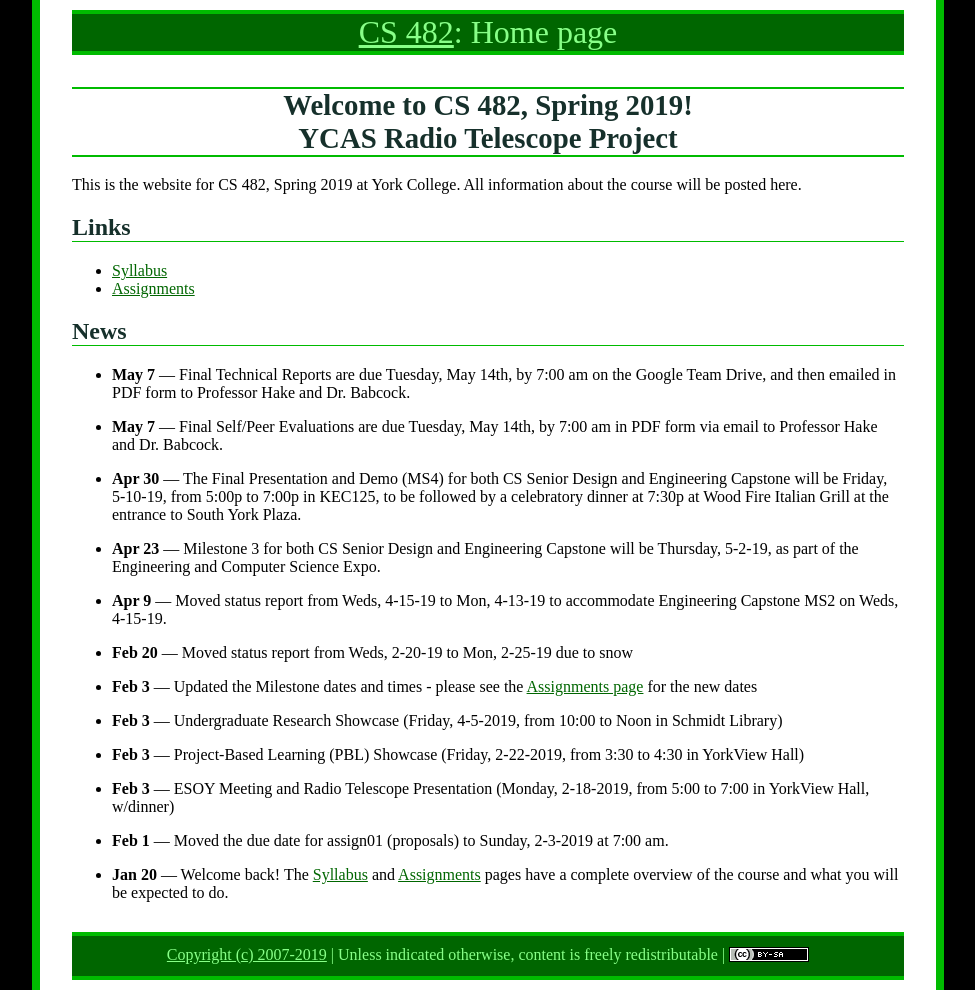
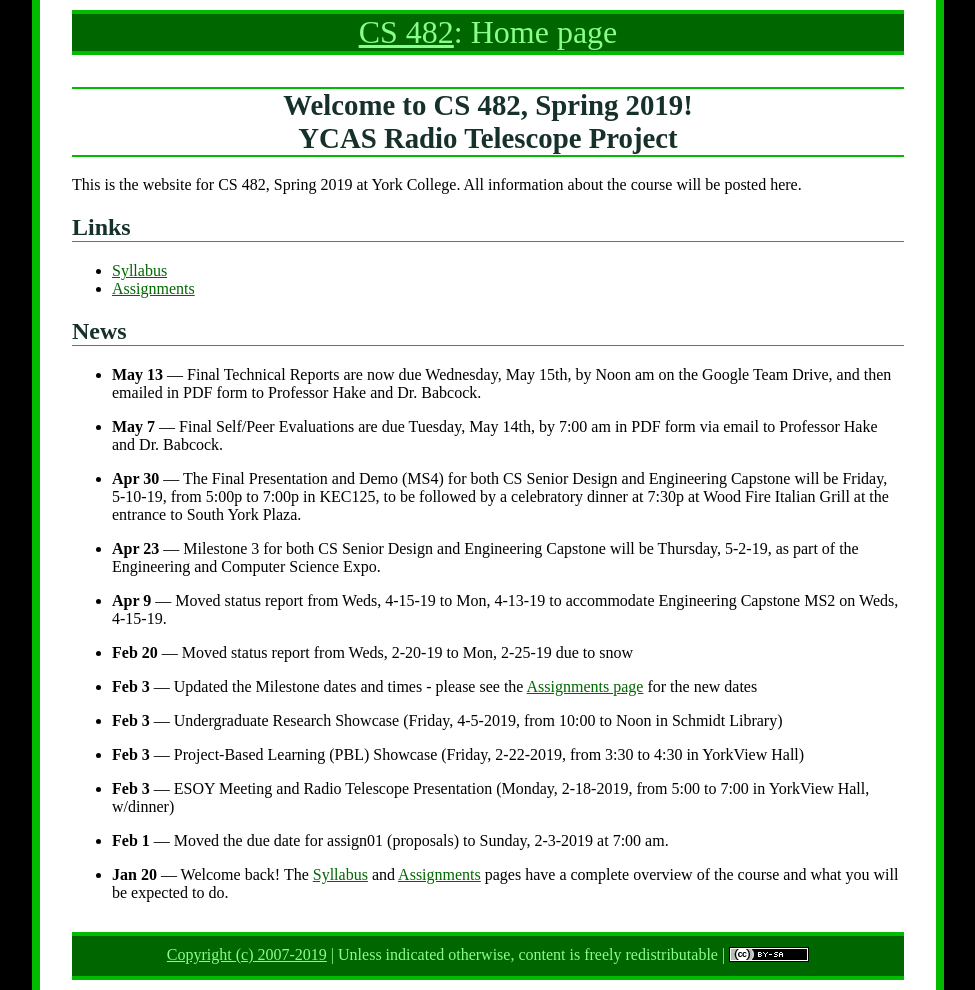
Before and after one commit to ycpcs/cs482-spring2019, a Jekyll site: the page built from index.md, in a window 1280 px wide. Shown: the whole page, without its empty margins (152-1127 px from the left). Built offline with Jekyll 4.4.1, drawn with Linux system fonts in a browser that asks for light colours.

Commit message:
updated tech report due date

```diff
--- a/index.md
+++ b/index.md
@@ -15,7 +15,7 @@ All information about the course will be posted here.
 
 ## News
 
-* **May 7** &mdash; Final Technical Reports are due Tuesday, May 14th, by 7:00 am on the Google Team Drive, and then emailed in PDF form to Professor Hake and Dr. Babcock.
+* **May 13** &mdash; Final Technical Reports are now due Wednesday, May 15th, by Noon am on the Google Team Drive, and then emailed in PDF form to Professor Hake and Dr. Babcock.
 
 * **May 7** &mdash; Final Self/Peer Evaluations are due Tuesday, May 14th, by 7:00 am in PDF form via email to Professor Hake and Dr. Babcock.
 
```
Also changed, not shown: assign/index.md (+1 -1 lines).
